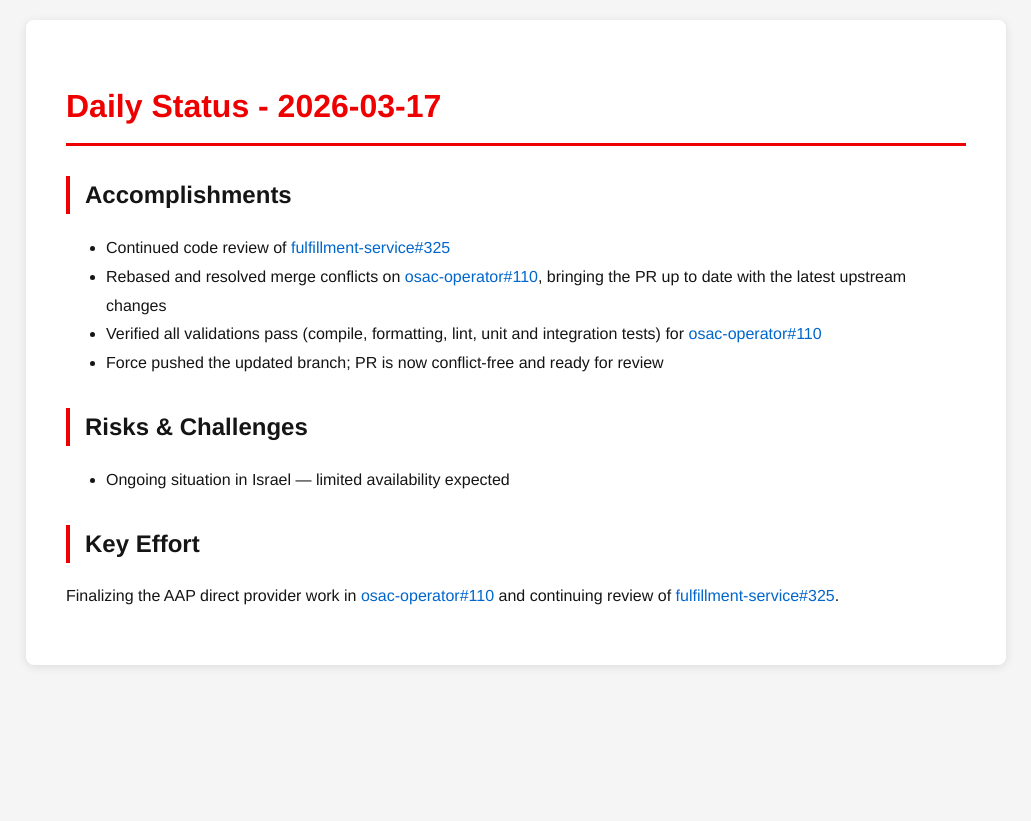
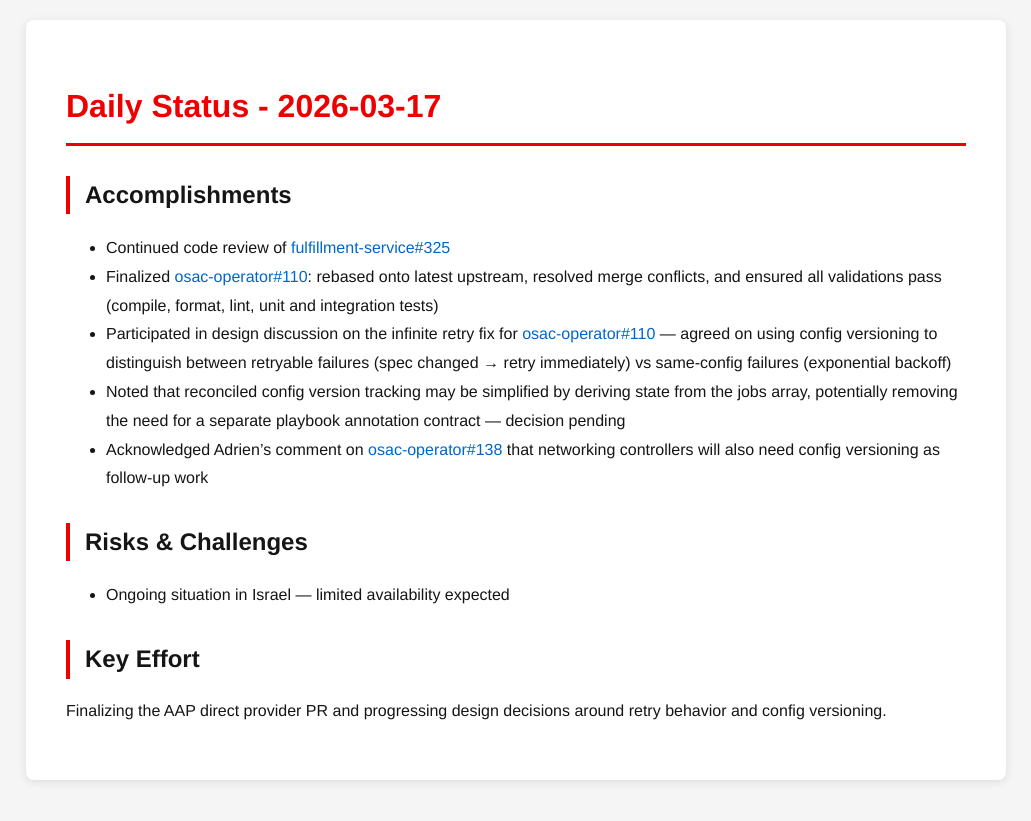
Before and after one commit to tzvatot/daily-status, a Jekyll site: the page built from 2026-03-17.md, in a window 1280 px wide. Shown: the top 821 px of the page, without its empty margins (124-1155 px from the left). Built offline with Jekyll 4.4.1, drawn with Linux system fonts in a browser that asks for light colours.

Commit message:
Daily status update - 2026-03-17

```diff
--- a/2026-03-17.md
+++ b/2026-03-17.md
@@ -8,12 +8,13 @@ date: 2026-03-17
 
 ## Accomplishments
 - Continued code review of [fulfillment-service#325](https://github.com/osac-project/fulfillment-service/pull/325)
-- Rebased and resolved merge conflicts on [osac-operator#110](https://github.com/osac-project/osac-operator/pull/110), bringing the PR up to date with the latest upstream changes
-- Verified all validations pass (compile, formatting, lint, unit and integration tests) for [osac-operator#110](https://github.com/osac-project/osac-operator/pull/110)
-- Force pushed the updated branch; PR is now conflict-free and ready for review
+- Finalized [osac-operator#110](https://github.com/osac-project/osac-operator/pull/110): rebased onto latest upstream, resolved merge conflicts, and ensured all validations pass (compile, format, lint, unit and integration tests)
+- Participated in design discussion on the infinite retry fix for [osac-operator#110](https://github.com/osac-project/osac-operator/pull/110) — agreed on using config versioning to distinguish between retryable failures (spec changed → retry immediately) vs same-config failures (exponential backoff)
+- Noted that reconciled config version tracking may be simplified by deriving state from the jobs array, potentially removing the need for a separate playbook annotation contract — decision pending
+- Acknowledged Adrien's comment on [osac-operator#138](https://github.com/osac-project/osac-operator/pull/138) that networking controllers will also need config versioning as follow-up work
 
 ## Risks & Challenges
 - Ongoing situation in Israel — limited availability expected
 
 ## Key Effort
-Finalizing the AAP direct provider work in [osac-operator#110](https://github.com/osac-project/osac-operator/pull/110) and continuing review of [fulfillment-service#325](https://github.com/osac-project/fulfillment-service/pull/325).
+Finalizing the AAP direct provider PR and progressing design decisions around retry behavior and config versioning.
```
